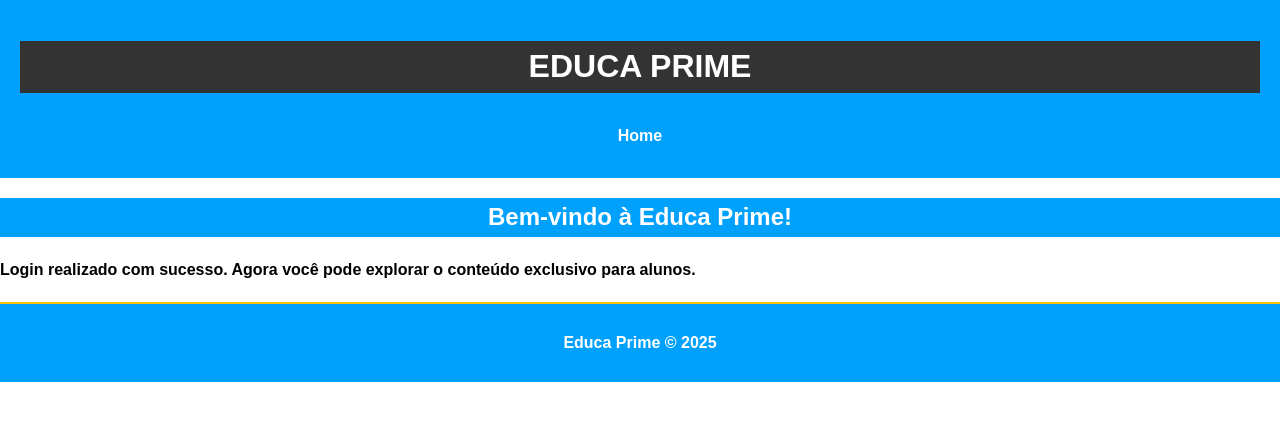
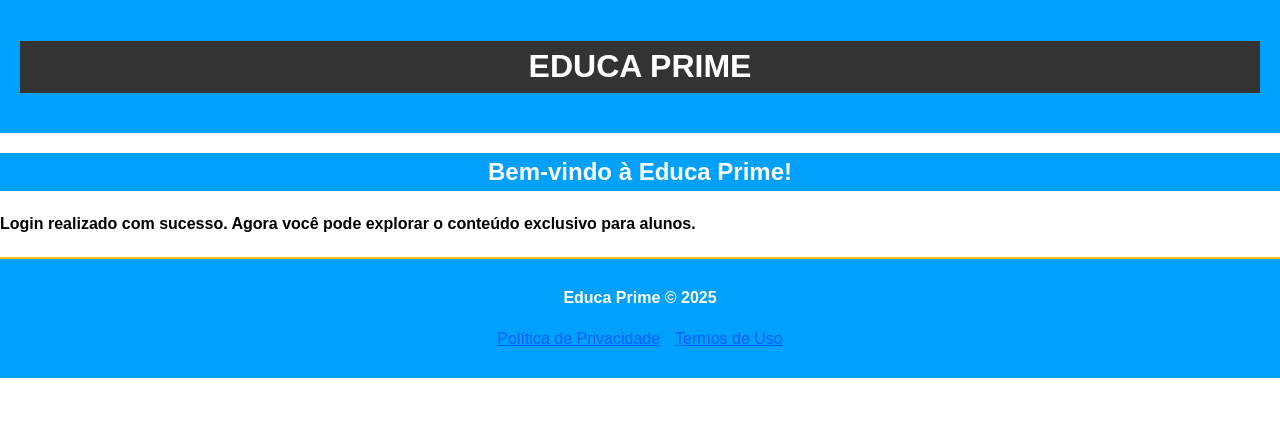
Before and after one commit to gerson762/PROJETO-_CSM, a Flask app: template PROJETO-_CSM-main 1/projeto ADS/templates/welcome.html in a window 1280 px wide. Shown: the top 421 px of the page. Run offline with Flask 3, Linux system fonts and the light colour scheme; the template is opened without the code that fills it, so the values that code supplies are empty.

Commit message:
Update welcome.html

```diff
--- a/PROJETO-_CSM-main 1/projeto ADS/templates/welcome.html
+++ b/PROJETO-_CSM-main 1/projeto ADS/templates/welcome.html
@@ -8,11 +8,6 @@
     <body>
         <header>
             <h1>EDUCA PRIME</h1>
-            <nav>
-                <ul>
-                    <li><a href="index.html" aria-label="Ir para a página inicial">Home</a></li>
-                </ul>
-            </nav>
         </header>
         <main class="wlcome-container">
             <h2>Bem-vindo à Educa Prime!</h2>
@@ -20,6 +15,10 @@
         </main>
         <footer>
             <p>Educa Prime &copy; 2025</p>
+             <ul style="list-style: none; display: flex; justify-content: center; gap: 15px; padding: 0;">
+            <li><a href="politica-de-privacidade.html" class="footer-link">Política de Privacidade</a></li>
+            <li><a href="termos-de-uso.html" class="footer-link">Termos de Uso</a></li>
+        </ul>
         </footer>
     </body>
 
```
